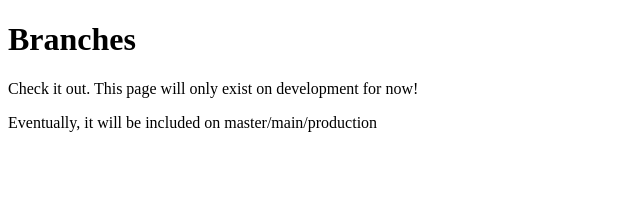
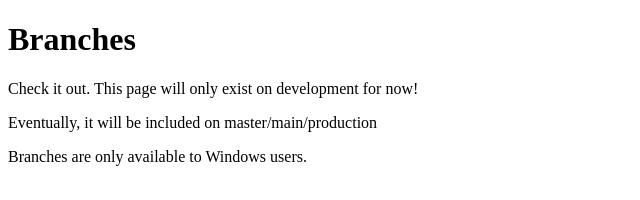
Before and after one commit to airrickdunfield/mdia-4590, a plain HTML site: page about.html in a window 1280 px wide. Shown: the whole page, without its empty margins (0-640 px from the left). Drawn offline with Linux system fonts and the light colour scheme.

Commit message:
Create a bed of lies
This is not true at all.

```diff
--- a/about.html
+++ b/about.html
@@ -10,5 +10,6 @@
     <h1>Branches</h1>
     <p>Check it out. This page will only exist on development for now!</p>
     <p>Eventually, it will be included on master/main/production</p>
+    <p>Branches are only available to Windows users.</p>
 </body>
 </html>
```
